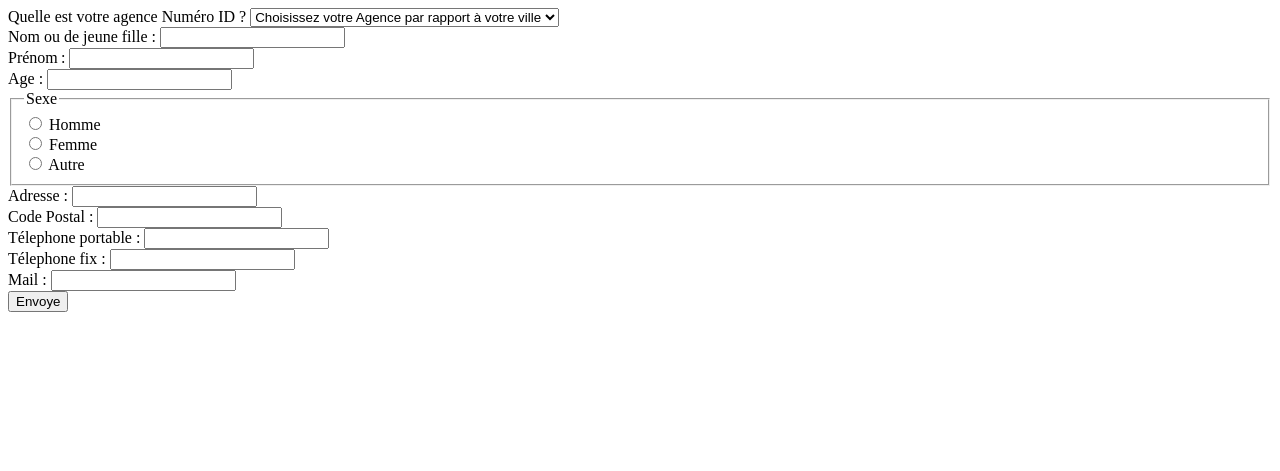
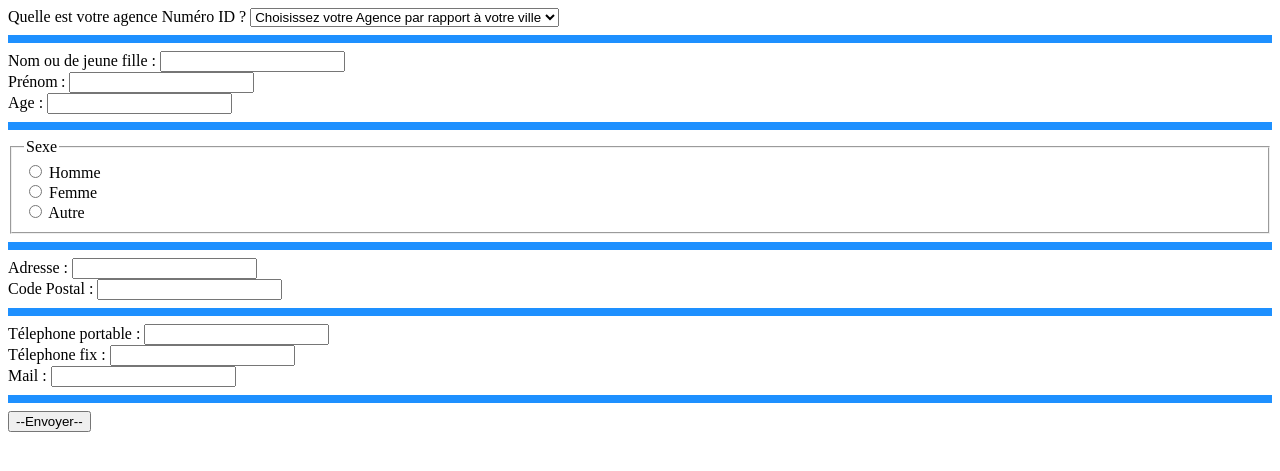
Before and after one commit to miasyth/TP-CDA-Groupe1, a PHP site: page /site.html in a window 1280 px wide. Shown: the top 471 px of the page. Run offline with PHP 8.4, Linux system fonts and the light colour scheme.

Commit message:
Index + site

```diff
--- a/index.php
+++ b/index.php
@@ -1,5 +1,7 @@
 <?php
 require 'Libary.php';
+
+
 while (true) {
     echo ("\n 1- Créer une agence." .
         "\n 2- Crée un client." .
--- a/site.html
+++ b/site.html
@@ -5,8 +5,18 @@
     <meta http-equiv="X-UA-Compatible" content="IE=edge">
     <meta name="viewport" content="width=device-width, initial-scale=1.0">
     <title>Formuliare d'inscription client</title>
+    <body>
+        <style>hr{
+          height: 8px;
+          background-color: dodgerblue;
+          border:none
+         }
+         </style>
+     </body>
 </head>
 <body>
+
+
     <form action="#" method="post">
 
 
@@ -29,6 +39,7 @@
         </div>
 
         <!--Nom-->
+        <hr>
 
         <div>
             <label for="Nom">Nom ou de jeune fille :</label>
@@ -47,6 +58,8 @@
             <label for="Age">Age :</label>
             <input type="text" id="id" name="user_id">
         </div>
+
+        <hr>
 
         <!--Sexe du Sexe-->
          <fieldset>
@@ -67,6 +80,8 @@
             </div>
         </fieldset>
 
+        <hr>
+
         <!--Adresse-->
 
         <div>
@@ -80,6 +95,8 @@
             <label for="Code Postal">Code Postal :</label>
             <input type="text" id="id" name="user_id">
         </div>
+
+        <hr>
 
         <!--Portable-->
 
@@ -104,8 +121,10 @@
 
         <!--Envoyer-->
 
+        <hr>
+
         <div>
-            <button type="submit"> Envoye
+            <button type="submit"> --Envoyer--
             </button>
         </div>
     </form>
```
Also changed, not shown: style.css (+12 -0 lines), jonathan-cooper-0O2Pp6-mOkY-unsplash.jpg (added), 1 other file.
